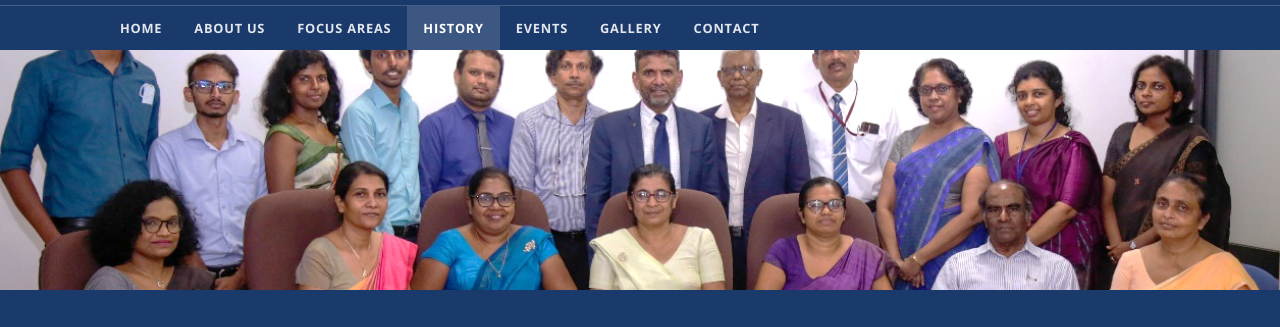
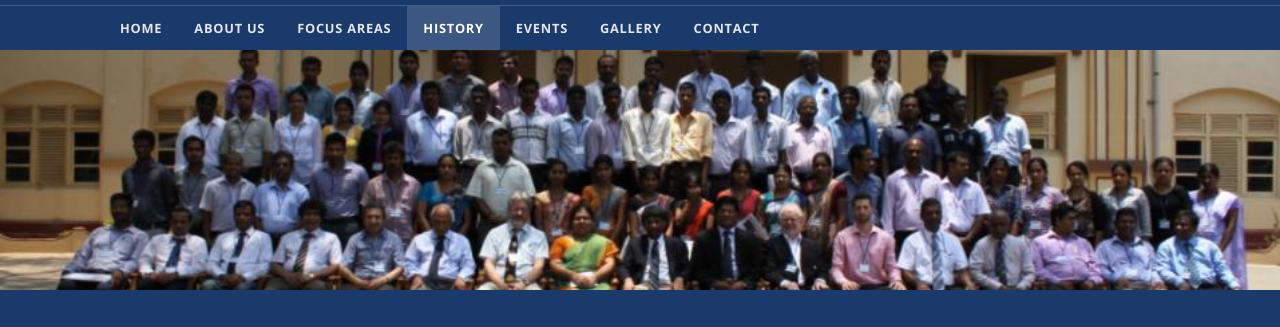
Before and after one commit to TharakaRajasekara/piscc-website, a plain HTML site: page history.html in a window 1280 px wide. Shown: the part 79-406 px from the top of the page. Drawn offline with nearby package versions, Linux system fonts and the light colour scheme.

Commit message:
Update history.html

```diff
--- a/history.html
+++ b/history.html
@@ -55,7 +55,7 @@
   </ul>
 </div></nav>
 
-<img src="34.png" alt="History" class="banner-img"/>
+<img src="26.png" alt="History" class="banner-img"/>
 <div class="page-banner">
   <div class="bc"><a href="index.html">Home</a> / History</div>
   <h1>History</h1>
```
